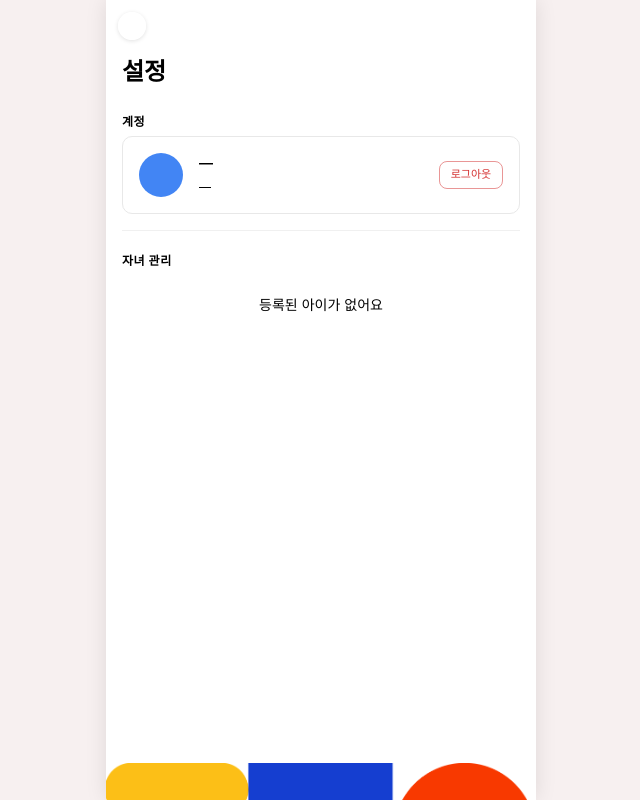
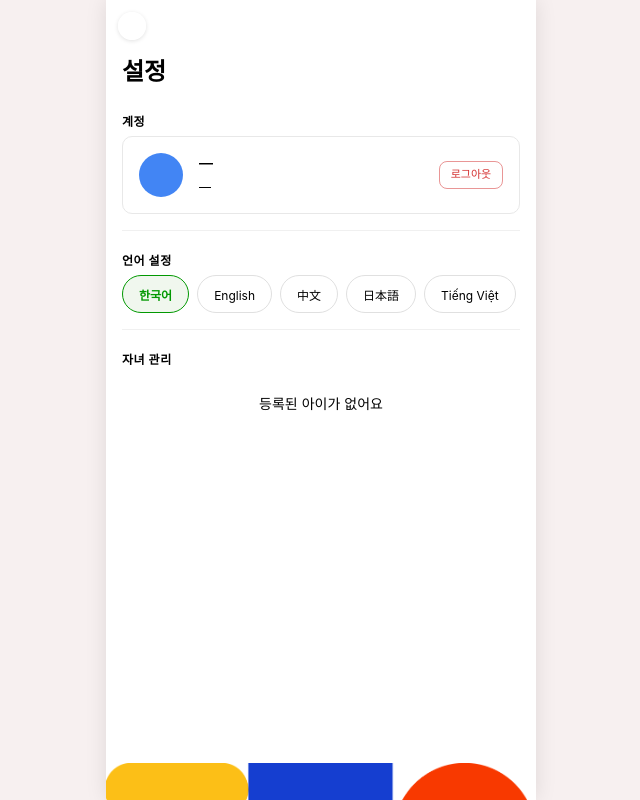
Before and after one commit to GDG-Solution-Challenge/FE, a React (Vite) app: page /settings in a window 1280 px wide. Shown: the whole page, without its empty margins (319-959 px from the left). Built offline with nearby package versions, Linux system fonts and the light colour scheme; some icons are missing; a web font is replaced by a local one.

Commit message:
[feat] : Setting 언어 설정 api 연결

```diff
--- a/src/api/user.ts
+++ b/src/api/user.ts
@@ -2,7 +2,7 @@ import client from './client';
 
 interface OnboardingRequest {
   userId: number;
-  koreanLevel: 'HIGH' | 'MID' | 'LOW';
+  koreanLevel: 'HIGH' | 'MEDIUM' | 'LOW';
   responseLanguage: 'KOREAN' | 'ENGLISH' | 'CHINESE' | 'JAPANESE' | 'VIETNAMESE';
 }
 
--- a/src/i18n.ts
+++ b/src/i18n.ts
@@ -7,6 +7,8 @@ import zh from './locales/zh.json';
 import ja from './locales/ja.json';
 import vi from './locales/vi.json';
 
+const savedLang = localStorage.getItem('appLanguage') ?? 'ko';
+
 i18n.use(initReactI18next).init({
   resources: {
     ko: { translation: ko },
@@ -15,7 +17,7 @@ i18n.use(initReactI18next).init({
     ja: { translation: ja },
     vi: { translation: vi },
   },
-  lng: 'ko',
+  lng: savedLang,
   fallbackLng: 'ko',
   interpolation: { escapeValue: false },
 });
--- a/src/locales/en.json
+++ b/src/locales/en.json
@@ -65,6 +65,7 @@
     "title": "Settings",
     "account": "Account",
     "logout": "Log out",
+    "language": "Language",
     "children": "Manage Children",
     "addChild": "Add Child",
     "editChild": "Edit Child",
--- a/src/locales/ja.json
+++ b/src/locales/ja.json
@@ -65,6 +65,7 @@
     "title": "設定",
     "account": "アカウント",
     "logout": "ログアウト",
+    "language": "言語設定",
     "children": "お子様管理",
     "addChild": "お子様を追加",
     "editChild": "お子様情報を編集",
--- a/src/locales/ko.json
+++ b/src/locales/ko.json
@@ -65,6 +65,7 @@
     "title": "설정",
     "account": "계정",
     "logout": "로그아웃",
+    "language": "언어 설정",
     "children": "자녀 관리",
     "addChild": "자녀 추가",
     "editChild": "자녀 정보 수정",
--- a/src/locales/vi.json
+++ b/src/locales/vi.json
@@ -65,6 +65,7 @@
     "title": "Cài đặt",
     "account": "Tài khoản",
     "logout": "Đăng xuất",
+    "language": "Ngôn ngữ",
     "children": "Quản lý trẻ em",
     "addChild": "Thêm trẻ",
     "editChild": "Sửa thông tin trẻ",
--- a/src/locales/zh.json
+++ b/src/locales/zh.json
@@ -65,6 +65,7 @@
     "title": "设置",
     "account": "账户",
     "logout": "退出登录",
+    "language": "语言设置",
     "children": "子女管理",
     "addChild": "添加子女",
     "editChild": "编辑子女信息",
--- a/src/pages/Settings/index.tsx
+++ b/src/pages/Settings/index.tsx
@@ -2,6 +2,7 @@ import { useState, useEffect } from 'react';
 import bottom2Png from '../../assets/bottom2.png';
 import { useTranslation } from 'react-i18next';
 import { useNavigate } from 'react-router-dom';
+import i18n from '../../i18n';
 import Box from '@mui/material/Box';
 import Typography from '@mui/material/Typography';
 import Divider from '@mui/material/Divider';
@@ -22,7 +23,7 @@ import AddIcon from '@mui/icons-material/Add';
 import ChildCareIcon from '@mui/icons-material/ChildCare';
 import ToggleButton from '@mui/material/ToggleButton';
 import ToggleButtonGroup from '@mui/material/ToggleButtonGroup';
-import { getUser } from '../../api/user';
+import { getUser, patchOnboarding } from '../../api/user';
 import { getChatRooms } from '../../api/chat';
 import { createKid } from '../../api/kid';
 import { authStore } from '../../store/auth';
@@ -42,6 +43,7 @@ const Settings = () => {
   const { t } = useTranslation();
   const navigate = useNavigate();
   const [user, setUser] = useState<{ name: string; email: string } | null>(null);
+  const [koreanLevel, setKoreanLevel] = useState<'HIGH' | 'MEDIUM' | 'LOW'>('MEDIUM');
   const [children, setChildren] = useState<ChildItem[]>([]);
   const [dialogOpen, setDialogOpen] = useState(false);
   const [newChild, setNewChild] = useState<NewChild>({ name: '', gender: 'boy', birthDate: '' });
@@ -51,16 +53,24 @@ const Settings = () => {
     const userId = authStore.getUserId();
     if (!userId) return;
     getUser(userId)
-      .then((u) => setUser({ name: u.name, email: u.email }))
+      .then((u) => {
+        setUser({ name: u.name, email: u.email });
+        if (u.koreanLevel === 'HIGH' || u.koreanLevel === 'MEDIUM' || u.koreanLevel === 'LOW') {
+          setKoreanLevel(u.koreanLevel);
+        }
+      })
       .catch(() => {});
     getChatRooms(userId)
       .then((data) => {
-        setChildren(
-          (data.result?.childChatGroups ?? []).map((c) => ({
-            childId: c.childId,
-            childName: c.childName,
-          }))
-        );
+        const serverList = (data.result?.childChatGroups ?? []).map((c) => ({
+          childId: c.childId,
+          childName: c.childName,
+        }));
+        const serverIds = new Set(serverList.map((c) => c.childId));
+        const localOnly = authStore.getLocalKids()
+          .filter((k) => !serverIds.has(k.kidId))
+          .map((k) => ({ childId: k.kidId, childName: k.name }));
+        setChildren([...serverList, ...localOnly]);
       })
       .catch(() => {});
   }, []);
@@ -86,7 +96,9 @@ const Settings = () => {
         birthDate: newChild.birthDate,
       });
       if (res.isSuccess) {
-        setChildren((prev) => [...prev, { childId: res.result.kidId, childName: newChild.name.trim() }]);
+        const name = newChild.name.trim();
+        authStore.addLocalKid({ kidId: res.result.kidId, name });
+        setChildren((prev) => [...prev, { childId: res.result.kidId, childName: name }]);
         setDialogOpen(false);
       }
     } catch {
@@ -131,6 +143,53 @@ const Settings = () => {
         >
           {t('settings.logout')}
         </Button>
+      </Box>
+
+      <Divider sx={{ mx: 2, borderColor: '#F0F0F0', mb: 2 }} />
+
+      {/* 언어 설정 섹션 */}
+      <Box sx={{ px: 2, pb: 0.5 }}>
+        <Typography variant="caption" fontWeight={600} color="text.secondary" sx={{ letterSpacing: 0.5 }}>
+          {t('settings.language')}
+        </Typography>
+      </Box>
+      <Box sx={{ mx: 2, mb: 2, display: 'flex', gap: 1, flexWrap: 'wrap' }}>
+        {([
+          { code: 'ko', label: '한국어' },
+          { code: 'en', label: 'English' },
+          { code: 'zh', label: '中文' },
+          { code: 'ja', label: '日本語' },
+          { code: 'vi', label: 'Tiếng Việt' },
+        ] as const).map(({ code, label }) => {
+          const selected = i18n.language === code;
+          const LANG_MAP = {
+            ko: 'KOREAN', en: 'ENGLISH', zh: 'CHINESE', ja: 'JAPANESE', vi: 'VIETNAMESE',
+          } as const;
+          return (
+            <Box
+              key={code}
+              onClick={() => {
+                i18n.changeLanguage(code);
+                localStorage.setItem('appLanguage', code);
+                const userId = authStore.getUserId();
+                if (userId) {
+                  patchOnboarding({ userId, koreanLevel, responseLanguage: LANG_MAP[code] }).catch(() => {});
+                }
+              }}
+              sx={{
+                px: 2, py: 0.75, borderRadius: 5, cursor: 'pointer',
+                border: selected ? '1.5px solid' : '1.5px solid #E0E0E0',
+                borderColor: selected ? 'primary.main' : '#E0E0E0',
+                backgroundColor: selected ? '#F0F7EE' : '#fff',
+                transition: 'all 0.15s',
+              }}
+            >
+              <Typography variant="caption" fontWeight={selected ? 700 : 400} color={selected ? 'primary.main' : 'text.secondary'}>
+                {label}
+              </Typography>
+            </Box>
+          );
+        })}
       </Box>
 
       <Divider sx={{ mx: 2, borderColor: '#F0F0F0', mb: 2 }} />
```
